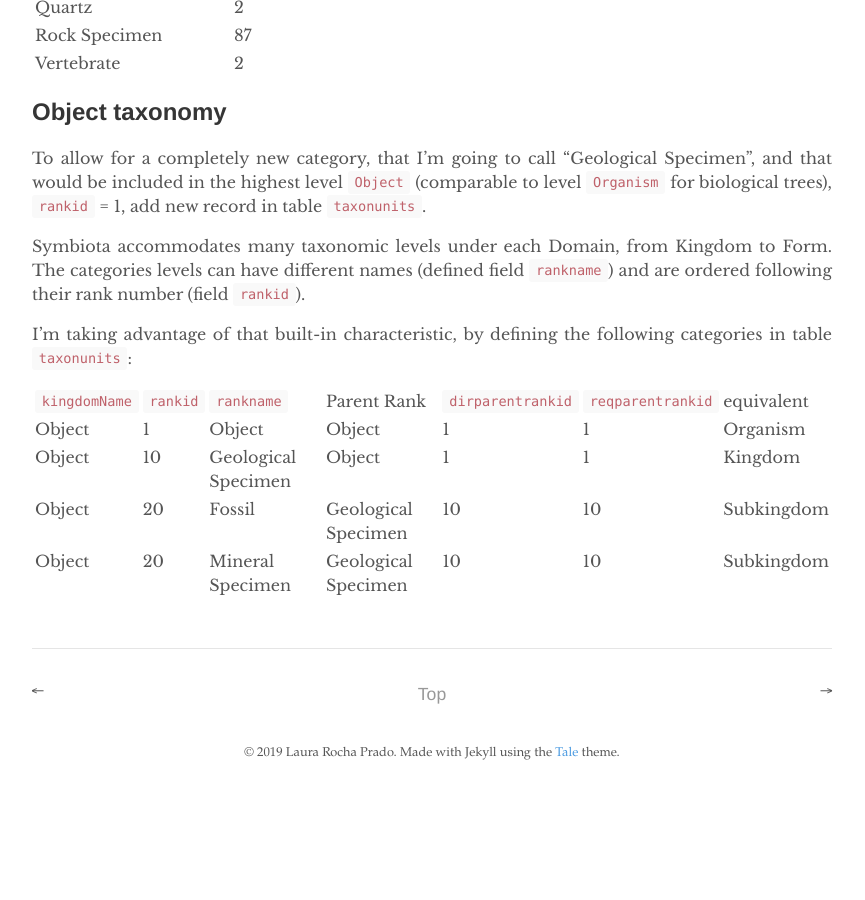
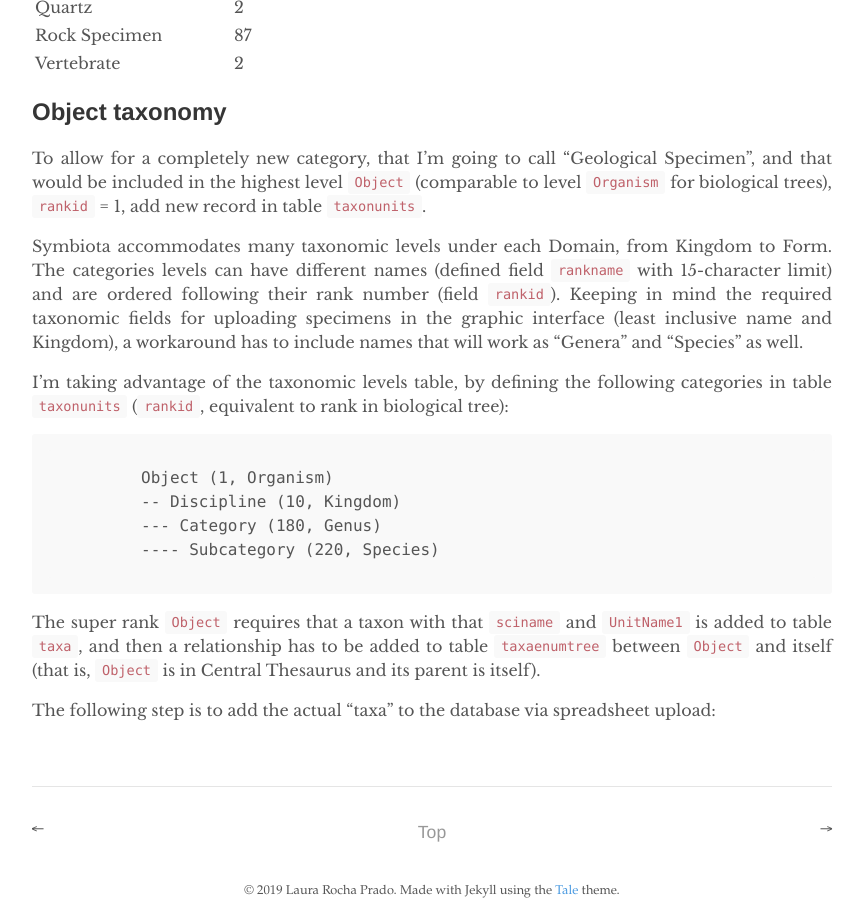
Before and after one commit to arbolitoloco/uw2020, a Jekyll site: the page built from _posts/2018-11-16-non-biological-tree-experiments.md, in a window 1280 px wide and 900 px high, scrolled down 1067 px. Shown: the whole window, without its empty margins (208-1073 px from the left). Built offline with Jekyll 4.4.1, drawn with Linux system fonts in a browser that asks for light colours; before the commit the page ends 1863 px from its top, so only the background shows below that.

Commit message:
Update 2018-11-16-non-biological-tree-experiments.md

```diff
--- a/_posts/2018-11-16-non-biological-tree-experiments.md
+++ b/_posts/2018-11-16-non-biological-tree-experiments.md
@@ -6,6 +6,9 @@ tags:
 ---
 
 Collections hosted at the Geological Museum and the Anthropology Department need a workaround to be incorporated in Symbiota. The workaround consists in creating a non-biological taxonomic tree where the "taxa" have to reflect some sort of classification used for non-biological specimens, such as rocks, fossils, minerals, and artifacts.
+
+
+
 
 ## Geology trees
 
@@ -34,12 +37,15 @@ Vertebrate            | 2
 
 To allow for a completely new category, that I'm going to call "Geological Specimen", and that would be included in the highest level `Object` (comparable to level `Organism` for biological trees), `rankid` = 1, add new record in table `taxonunits`.
 
-Symbiota accommodates many taxonomic levels under each Domain, from Kingdom to Form. The categories levels can have different names (defined field `rankname`) and are ordered following their rank number (field `rankid`).
+Symbiota accommodates many taxonomic levels under each Domain, from Kingdom to Form. The categories levels can have different names (defined field `rankname` with 15-character limit) and are ordered following their rank number (field `rankid`). Keeping in mind the required taxonomic fields for uploading specimens in the graphic interface (least inclusive name and Kingdom), a workaround has to include names that will work as "Genera" and "Species" as well.
 
-I'm taking advantage of that built-in characteristic, by defining the following categories in table `taxonunits`:
+I'm taking advantage of the taxonomic levels table, by defining the following categories in table `taxonunits` (`rankid`, equivalent to rank in biological tree):
 
-`kingdomName` | `rankid` | `rankname`          | Parent Rank         | `dirparentrankid` | `reqparentrankid` | equivalent
-Object        | 1        | Object              | Object              | 1                 | 1                 | Organism
-Object        | 10       | Geological Specimen | Object              | 1                 | 1                 | Kingdom
-Object        | 20       | Fossil              | Geological Specimen | 10                | 10                | Subkingdom
-Object        | 20       | Mineral Specimen    | Geological Specimen | 10                | 10                | Subkingdom
+		Object (1, Organism)
+		-- Discipline (10, Kingdom)
+		--- Category (180, Genus)
+		---- Subcategory (220, Species)
+
+The super rank `Object` requires that a taxon with that `sciname` and `UnitName1` is added to table `taxa`, and then a relationship has to be added to table `taxaenumtree` between `Object` and itself (that is, `Object` is in Central Thesaurus and its parent is itself).
+
+The following step is to add the actual "taxa" to the database via spreadsheet upload:
```
